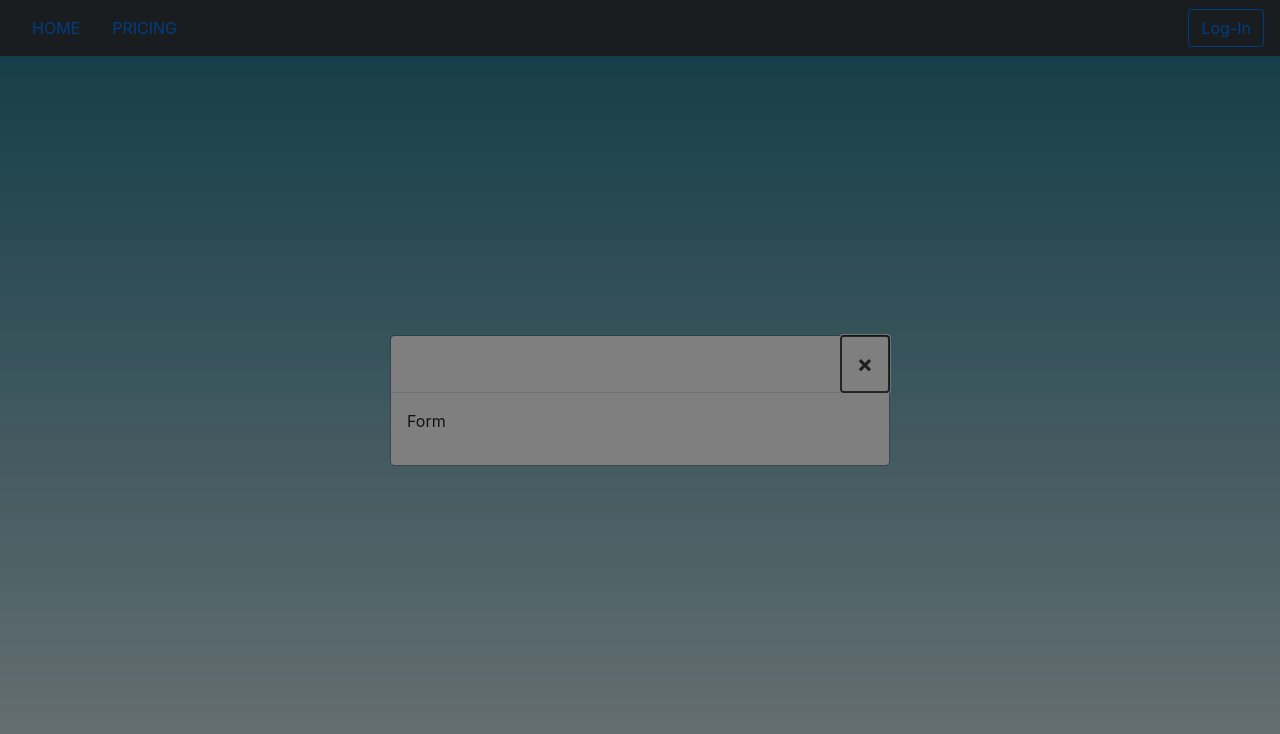
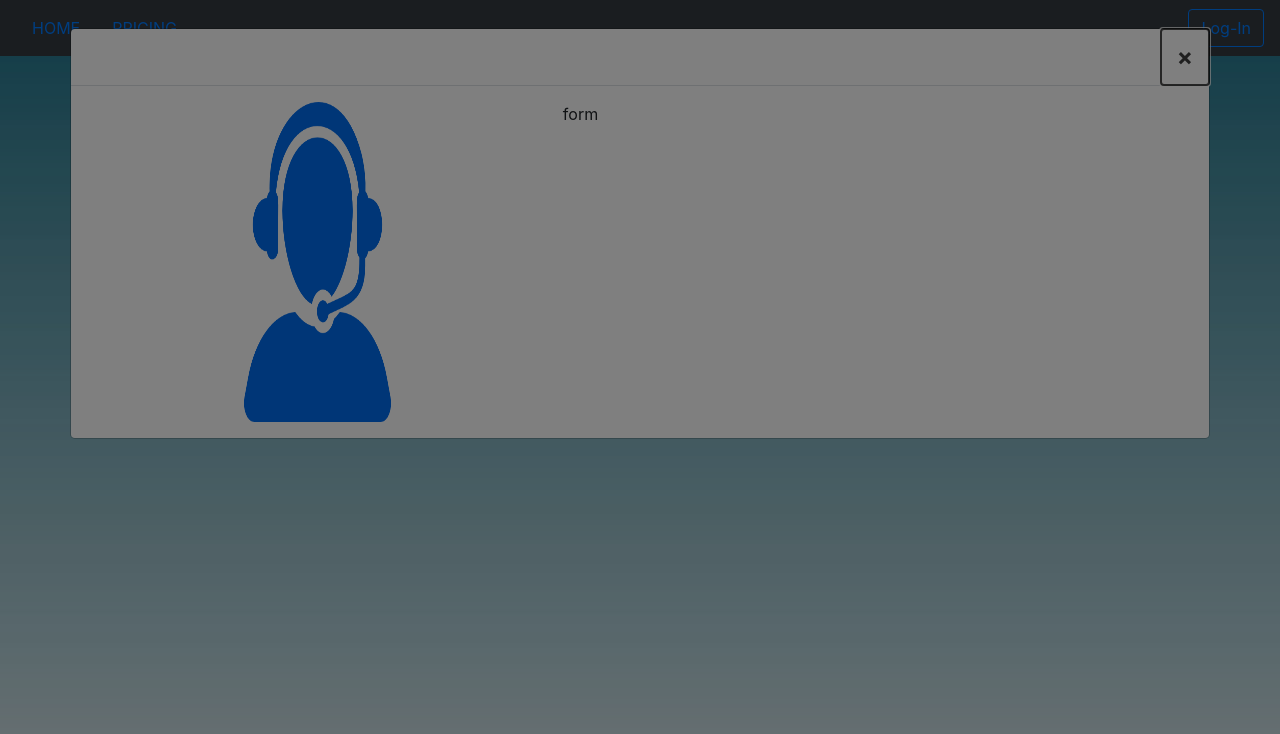
Before and after one commit to naveenkosigi/it-helpdesk-frontend, an Angular app: page /home in a window 1280 px wide. Both pictures are taken after a click on the button "Log-In". Shown: the top 734 px of the page. Built offline with nearby package versions, Linux system fonts and the light colour scheme.

Commit message:
Added logo files

```diff
--- a/src/app/main-page/main-page.component.html
+++ b/src/app/main-page/main-page.component.html
@@ -24,6 +24,16 @@
     </button>
   </div>
   <div class="modal-body">
-    <p>Form</p>
+    <div class="container">
+      <div class="row">
+        <div class="col-5 text-center">
+          <div class="logoWrapper"></div>
+          <img src="../../assets/loginLogo.png" alt="loginLogo" style="height: 40vh;width: 40%">
+        </div>
+        <div class="col-7">
+          form
+        </div>
+      </div>
+    </div>
   </div>
 </ng-template>
--- a/src/app/main-page/main-page.component.ts
+++ b/src/app/main-page/main-page.component.ts
@@ -15,7 +15,7 @@ export class MainPageComponent implements OnInit {
   }
 
   showLoginPage(content):void{
-    this.modalService.open(content,{centered:true});
+    this.modalService.open(content,{size: 'xl'});
   }
 
 }
```
Also changed, not shown: src/assets/loginLogo.png (added).
